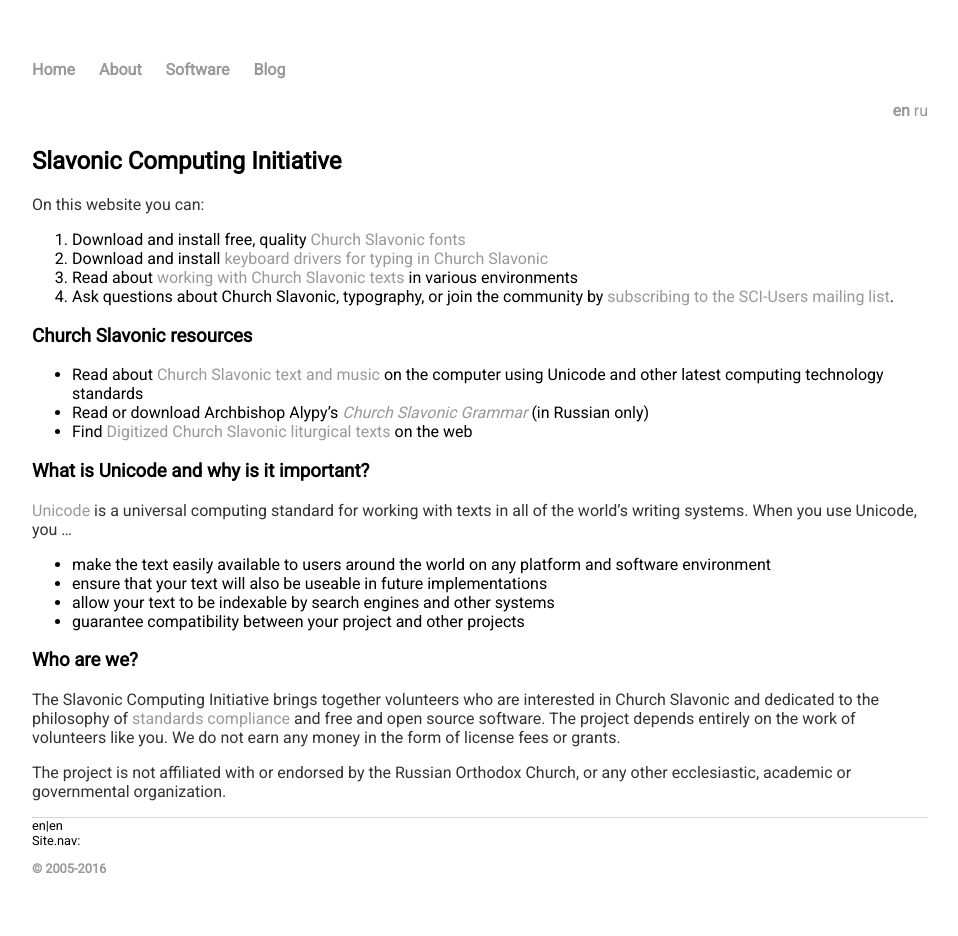
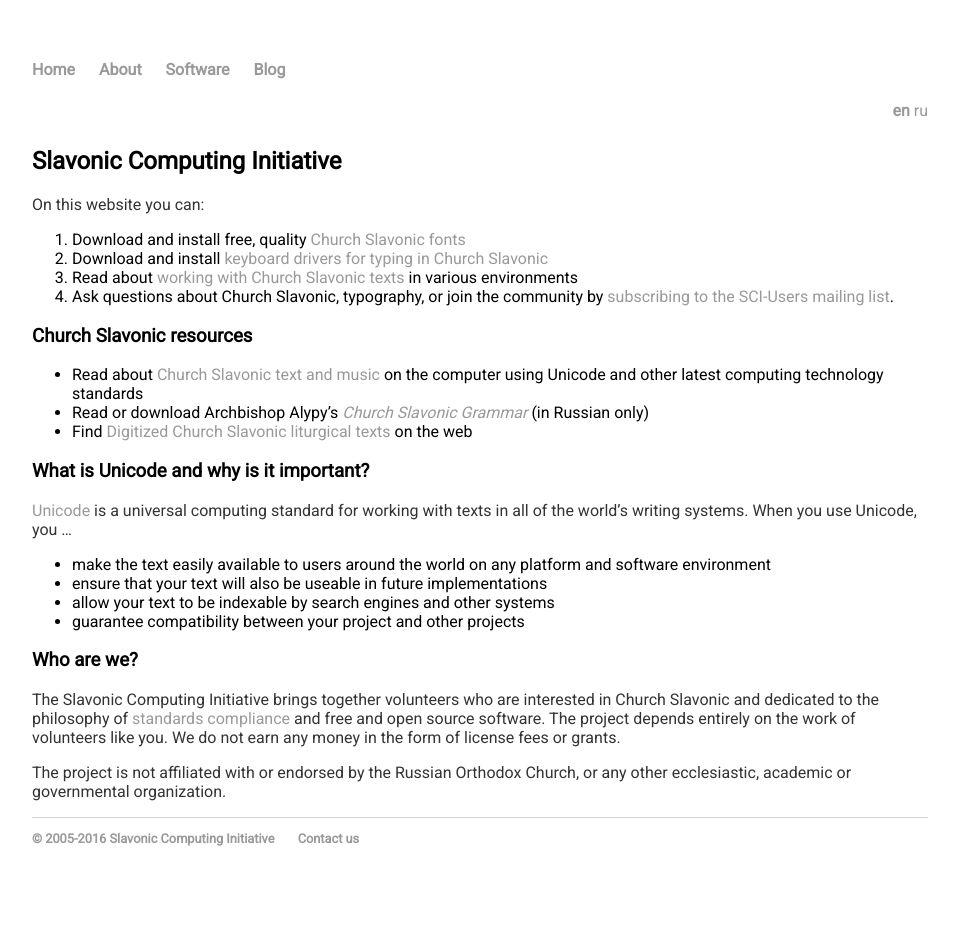
Before and after one commit to slavonic/slavonic.github.io, a Jekyll site: the page built from index.md, in a window 1280 px wide. Shown: the whole page, without its empty margins (160-1118 px from the left). Built offline with Jekyll 4.4.1, drawn with Linux system fonts in a browser that asks for light colours; our own code applies the rules of GitHub Pages for plain Markdown files; after the commit the page ends 906 px from its top, so only the background shows below that.

Commit message:
Update footer.html

```diff
--- a/_includes/footer.html
+++ b/_includes/footer.html
@@ -1,14 +1,6 @@
 <footer>
-    {{ page.lang }}|{{ page.lang }}
-    {{ site.contact | json }}
-    {{ site.contact.en | json }}
-    {{ site.contact[page.lang] | json }}
-    {{ site.contact["en"] | json }}
-
-    <br>Site.nav:
-    {{ site.nav[page.lang] | json }}
     <ul>
-        <li><a href="{{ site.legal[page.lang].link }}">&copy; 2005-{{ 'now' | date: "%Y" }} {{ site.legal[page.lang].title }}</a></li>
-        <li><a href="{{ site.contact[page.lang].link">{{ site.contact[page.lang].title }}</a></li>
+        <li><a href="{{ site.data.legal[page.lang].link }}">&copy; 2005-{{ 'now' | date: "%Y" }} {{ site.data.legal[page.lang].title }}</a></li>
+        <li><a href="{{ site.data.contact[page.lang].link }}">{{ site.data.contact[page.lang].title }}</a></li>
   </ul>
 </footer>
```
